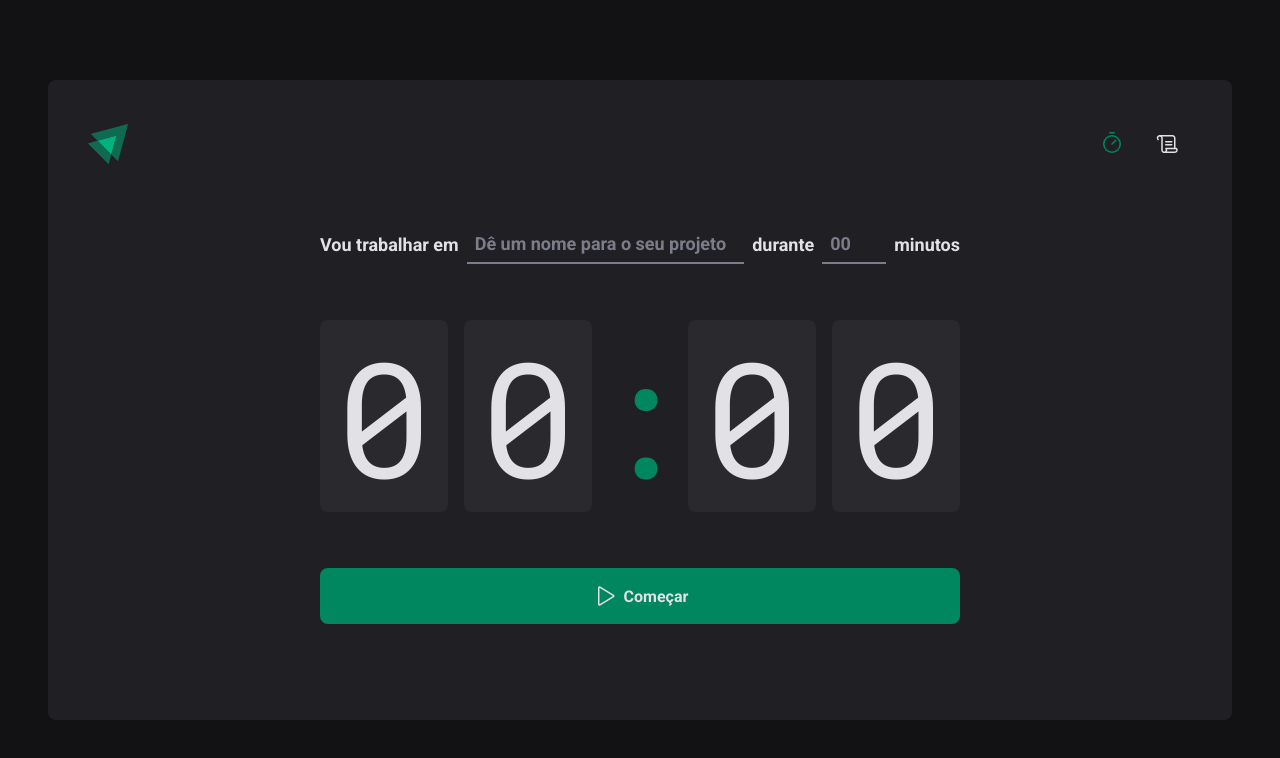
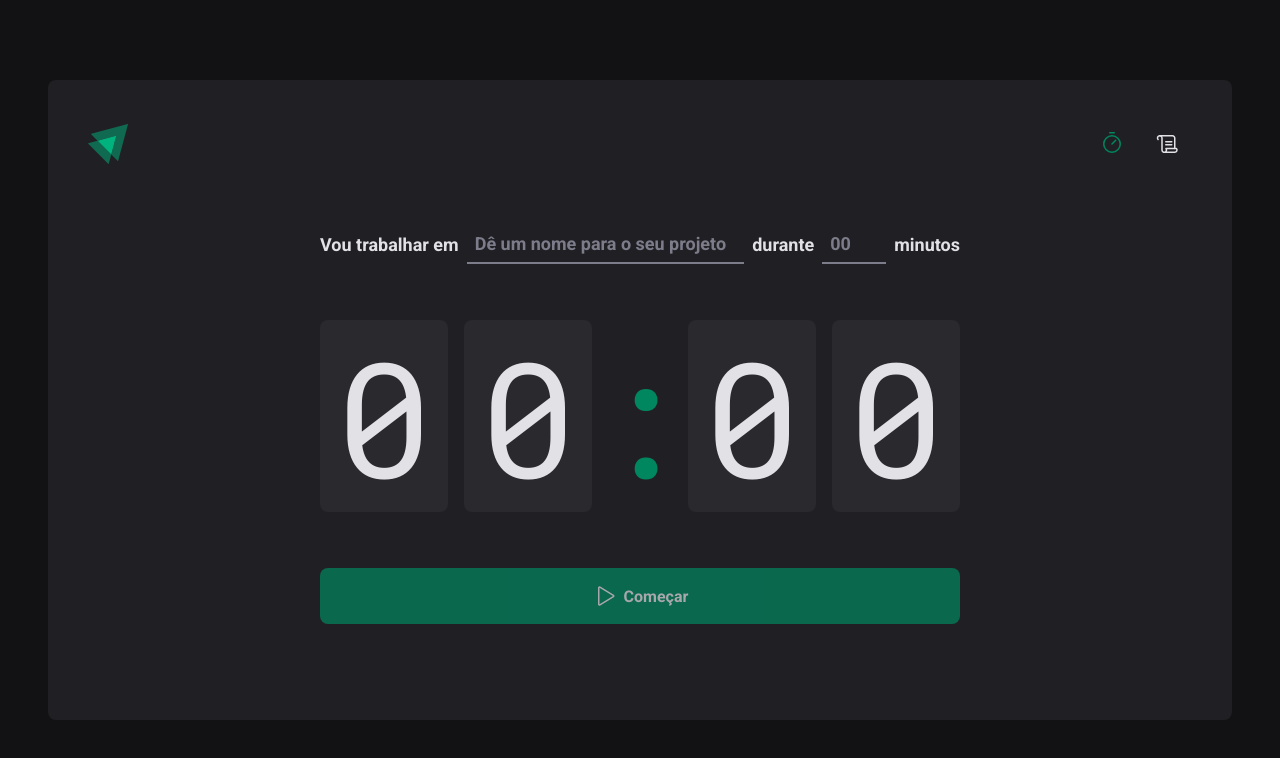
Before and after one commit to brunofhorn/pomodoro, a React (Vite) app: page / in a window 1280 px wide. Shown: the top 758 px of the page. Built offline with nearby package versions, Linux system fonts and the light colour scheme.

Commit message:
feat: add react hook form

```diff
--- a/package.json
+++ b/package.json
@@ -13,6 +13,7 @@
     "phosphor-react": "^1.4.1",
     "react": "^19.1.0",
     "react-dom": "^19.1.0",
+    "react-hook-form": "^7.56.4",
     "react-router-dom": "^7.6.0",
     "styled-components": "^6.1.18"
   },
--- a/src/pages/Home/index.tsx
+++ b/src/pages/Home/index.tsx
@@ -1,16 +1,27 @@
 import { Play } from "phosphor-react";
 import { CountdownContainer, FormContainer, HomeContainer, MinutesAmountInput, Separator, StartCountdownButton, TaskInput } from "./styles";
+import { useForm } from 'react-hook-form';
 
 export function Home() {
+    const { register, handleSubmit, watch } = useForm();
+
+    function handleCreateNewCycle(data: unknown) {
+        console.log(data);
+    }
+
+    const task = watch("task");
+    const isSubmitDisabled = !task;
+
     return (
         <HomeContainer>
-            <form action="">
+            <form onSubmit={handleSubmit(handleCreateNewCycle)} action="">
                 <FormContainer>
                     <label htmlFor="task">Vou trabalhar em</label>
                     <TaskInput
                         id="task"
                         list="task-suggestions"
                         placeholder="Dê um nome para o seu projeto"
+                        {...register("task")}
                     />
 
                     <datalist id="task-suggestions">
@@ -28,6 +39,7 @@
                         step={5}
                         min={5}
                         max={60}
+                        {...register("minutesAmount", { valueAsNumber: true })}
                     />
                     <span>minutos</span>
                 </FormContainer>
@@ -40,7 +52,7 @@
                     <span>0</span>
                 </CountdownContainer>
 
-                <StartCountdownButton type="submit">
+                <StartCountdownButton disabled={isSubmitDisabled} type="submit">
                     <Play size={24} />
                     Começar
                 </StartCountdownButton>
```
Also changed, not shown: 1 other file (tests, documents, lock files or other folders).
